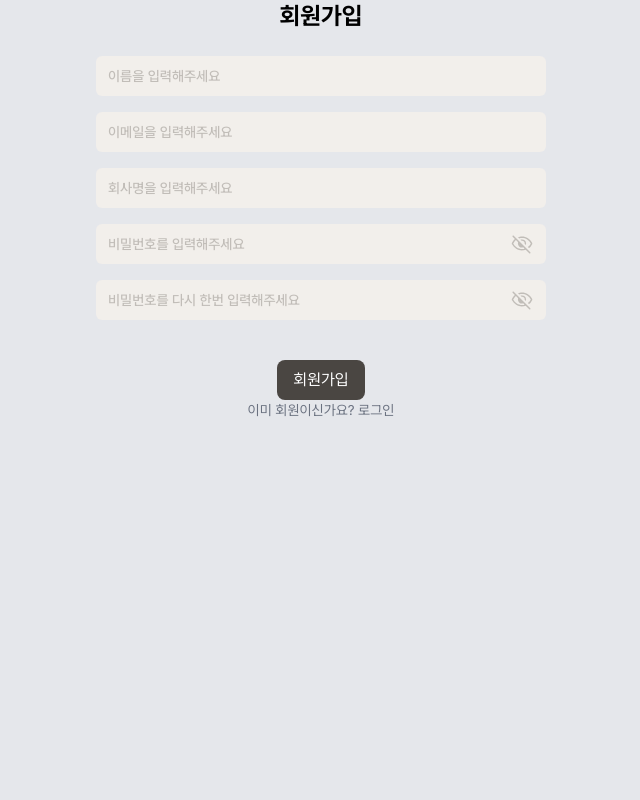
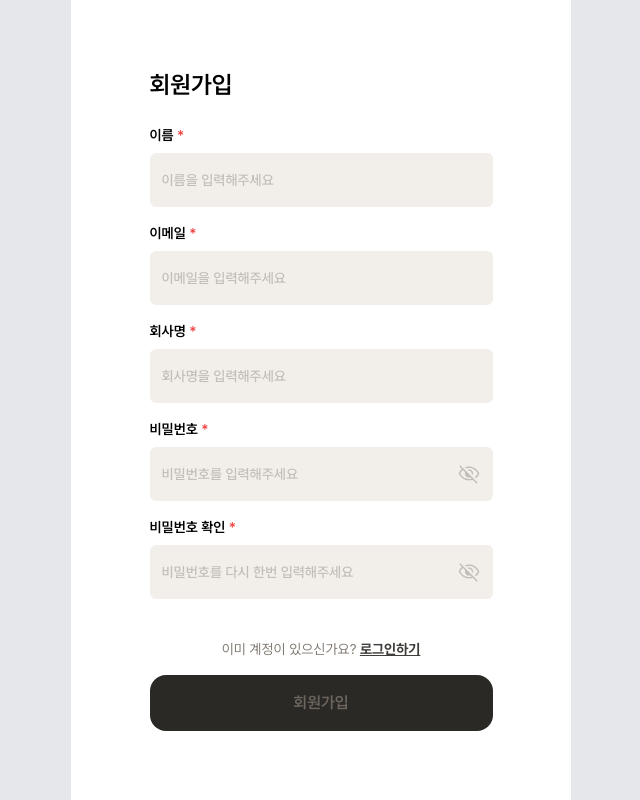
Before and after one commit to doy00/moim-platform-nextjs-typescript, a Next.js app: page /signup in a window 1280 px wide. Shown: the whole page, without its empty margins (319-959 px from the left). Built offline with nearby package versions, Linux system fonts and the light colour scheme; no server answers.

Commit message:
style: 회원가입 페이지 스타일링

```diff
--- /dev/null
+++ b/src/components/auth/AuthQuestions.tsx
@@ -0,0 +1,19 @@
+import Link from 'next/link';
+
+interface AuthQuestionsProps {
+  type: 'signin' | 'signup';
+}
+
+export default function AuthQuestions({ type }: AuthQuestionsProps) {
+  return (
+    <p className="text-sm text-gray500">
+      {type === 'signup' ? '아직 계정이 없으신가요? ' : '이미 계정이 있으신가요? '}
+      <Link
+        href={type === 'signup' ? '/signup' : '/signin?type=email'}
+        className="underline font-bold text-gray900"
+      >
+        {type === 'signup' ? '회원가입하기' : '로그인하기'}
+      </Link>
+    </p>
+  );
+}
--- a/src/components/auth/SignUpForm.tsx
+++ b/src/components/auth/SignUpForm.tsx
@@ -3,19 +3,28 @@
 import { useSignUpMutation } from '@/hooks/auth.hook';
 import { TAuthInputs } from '@/types/auth.type';
 import { useDebounce } from '@/utils/auth-client.util';
+import { cn } from '@/utils/ui.util';
 import { useRouter } from 'next/navigation';
-import { useEffect } from 'react';
+import { useEffect, useId } from 'react';
 import { useForm } from 'react-hook-form';
+import AuthButton from './AuthButton';
+import AuthQuestions from './AuthQuestions';
 import Input from './Input';
 
 export default function SignUpForm() {
   const router = useRouter();
+  const emailId = useId();
+  const passwordId = useId();
+  const nameId = useId();
+  const companyNameId = useId();
+  const passwordConfirmId = useId();
   const {
     register,
     handleSubmit,
     watch,
     trigger,
     setValue,
+    getFieldState,
     formState: { errors },
   } = useForm<TAuthInputs>({
     mode: 'onBlur',
@@ -34,29 +43,67 @@ export default function SignUpForm() {
     if (response.message === '사용자 생성 성공') router.push('/');
   };
 
-  const password = watch('password');
-
   const debouncedValidation = useDebounce((name: keyof TAuthInputs) => {
     trigger(name);
   }, 1000);
+
+  const password = watch('password');
+
+  const { isTouched: isNameTouched, invalid: isNameInvalid } = getFieldState('name');
+  const { isTouched: isEmailTouched, invalid: isEmailInvalid } = getFieldState('email');
+  const { isTouched: isCompanyNameTouched, invalid: isCompanyNameInvalid } =
+    getFieldState('companyName');
+  const { isTouched: isPasswordTouched, invalid: isPasswordInvalid } = getFieldState('password');
+  const { isTouched: isPasswordConfirmTouched, invalid: isPasswordConfirmInvalid } =
+    getFieldState('passwordConfirm');
+
+  const isDisabled =
+    isSignUpPending ||
+    !!errors.password ||
+    !!errors.email ||
+    !!errors.companyName ||
+    !!errors.name ||
+    !!errors.passwordConfirm ||
+    !!signUpError ||
+    !isEmailTouched ||
+    isEmailInvalid ||
+    !isNameTouched ||
+    isNameInvalid ||
+    !isCompanyNameTouched ||
+    isCompanyNameInvalid ||
+    !isPasswordTouched ||
+    isPasswordInvalid ||
+    !isPasswordConfirmTouched ||
+    isPasswordConfirmInvalid;
 
   useEffect(() => {
     if (signUpError) console.error(signUpError);
   }, [signUpError]);
 
   return (
+    <div className="w-[343px] h-full min-h-dvh flex flex-col items-center justify-center py-5">
       <form
         onSubmit={handleSubmit(onSubmit)}
         className="w-full h-fit flex flex-col items-center justify-center gap-10"
       >
+        <div className="flex-1 w-full flex flex-col items-center justify-center gap-6">
+          <h3 className="text-title-1 text-left w-full font-semibold">회원가입</h3>
           {isSignUpPending && <div>로딩 중...</div>}
-      <div className="w-[90%] flex flex-col items-center justify-center gap-10">
+          <div className="w-full flex flex-col items-center justify-center gap-10">
             <div className="w-full flex flex-col gap-4">
               <div className="flex flex-col gap-2">
+                <label htmlFor={nameId} className="text-body-2-normal font-semibold">
+                  이름 <span className="text-red-500">*</span>
+                </label>
                 <Input
                   type="text"
                   placeholder="이름을 입력해주세요"
                   name="name"
+                  id={nameId}
+                  className={cn(
+                    'h-[54px]',
+                    (errors.name || signUpError) && 'focus-visible:ring-red-500',
+                  )}
                   register={register('name', {
                     required: '이름을 입력해주세요',
                     onChange: (e) => {
@@ -66,13 +113,25 @@ export default function SignUpForm() {
                     },
                   })}
                 />
-            {errors.name && <p className="text-red-500">{errors.name.message}</p>}
+                {errors.name && (
+                  <p className="text-red-500 text-label-normal font-medium">
+                    {errors.name.message}
+                  </p>
+                )}
               </div>
               <div className="flex flex-col gap-2">
+                <label htmlFor={emailId} className="text-body-2-normal font-semibold">
+                  이메일 <span className="text-red-500">*</span>
+                </label>
                 <Input
                   type="text"
                   placeholder="이메일을 입력해주세요"
                   name="email"
+                  className={cn(
+                    'h-[54px]',
+                    (errors.email || signUpError) && 'focus-visible:ring-red-500',
+                  )}
+                  id={emailId}
                   register={register('email', {
                     required: '이메일을 입력해주세요',
                     pattern: {
@@ -86,14 +145,30 @@ export default function SignUpForm() {
                     },
                   })}
                 />
-            {errors.email && <p className="text-red-500">{errors.email.message}</p>}
-            {signUpError && <p className="text-red-500">{signUpError.message}</p>}
+                {errors.email && (
+                  <p className="text-red-500 text-label-normal font-medium">
+                    {errors.email.message}
+                  </p>
+                )}
+                {signUpError && (
+                  <p className="text-red-500 text-label-normal font-medium">
+                    {signUpError.message}
+                  </p>
+                )}
               </div>
               <div className="flex flex-col gap-2">
+                <label htmlFor={companyNameId} className="text-body-2-normal font-semibold">
+                  회사명 <span className="text-red-500">*</span>
+                </label>
                 <Input
                   type="text"
                   placeholder="회사명을 입력해주세요"
                   name="companyName"
+                  id={companyNameId}
+                  className={cn(
+                    'h-[54px]',
+                    (errors.companyName || signUpError) && 'focus-visible:ring-red-500',
+                  )}
                   register={register('companyName', {
                     required: '회사명을 입력해주세요',
                     onChange: (e) => {
@@ -103,13 +178,25 @@ export default function SignUpForm() {
                     },
                   })}
                 />
-            {errors.companyName && <p className="text-red-500">{errors.companyName.message}</p>}
+                {errors.companyName && (
+                  <p className="text-red-500 text-label-normal font-medium">
+                    {errors.companyName.message}
+                  </p>
+                )}
               </div>
               <div className="flex flex-col gap-2">
+                <label htmlFor={passwordId} className="text-body-2-normal font-semibold">
+                  비밀번호 <span className="text-red-500">*</span>
+                </label>
                 <Input
                   type="password"
                   placeholder="비밀번호를 입력해주세요"
                   name="password"
+                  id={passwordId}
+                  className={cn(
+                    'h-[54px]',
+                    (errors.password || signUpError) && 'focus-visible:ring-red-500',
+                  )}
                   register={register('password', {
                     required: '비밀번호를 입력해주세요',
                     pattern: {
@@ -123,17 +210,29 @@ export default function SignUpForm() {
                     },
                   })}
                 />
-            {errors.password && <p className="text-red-500">{errors.password.message}</p>}
+                {errors.password && (
+                  <p className="text-red-500 text-label-normal font-medium">
+                    {errors.password.message}
+                  </p>
+                )}
               </div>
               <div className="flex flex-col gap-2">
+                <label htmlFor={passwordConfirmId} className="text-body-2-normal font-semibold">
+                  비밀번호 확인 <span className="text-red-500">*</span>
+                </label>
                 <Input
                   type="password"
                   placeholder="비밀번호를 다시 한번 입력해주세요"
                   name="passwordConfirm"
+                  id={passwordConfirmId}
+                  className={cn(
+                    'h-[54px]',
+                    (errors.passwordConfirm || signUpError) && 'focus-visible:ring-red-500',
+                  )}
                   register={register('passwordConfirm', {
                     required: '비밀번호를 다시 한번 입력해주세요',
                     validate: (value) => {
-                  if (value === password) return true;
+                      if (value === password) return '비밀번호가 일치합니다';
                       return '비밀번호가 일치하지 않습니다.';
                     },
                     onChange: (e) => {
@@ -143,16 +242,35 @@ export default function SignUpForm() {
                     },
                   })}
                 />
-            {errors.passwordConfirm && (
-              <p className="text-red-500">{errors.passwordConfirm.message}</p>
+                {errors.passwordConfirm?.message === '비밀번호가 일치하지 않습니다.' && (
+                  <p className="text-red-500 text-label-normal font-medium">
+                    {errors.passwordConfirm.message}
+                  </p>
+                )}
+                {errors.passwordConfirm?.message === '비밀번호가 일치합니다' && (
+                  <p className="text-green-500 text-label-normal font-medium">
+                    비밀번호가 일치합니다
+                  </p>
                 )}
               </div>
             </div>
           </div>
+        </div>
 
-      <button className="bg-gray800 text-white rounded-lg px-4 py-2" type="submit">
+        <div className="w-full flex flex-col items-center justify-center gap-4">
+          <AuthQuestions type="signin" />
+          <AuthButton
+            className={cn(
+              'bg-gray950 text-white rounded-2xl h-[56px] text-body-1-normal font-semibold',
+              isDisabled ? 'text-gray600 cursor-not-allowed' : 'text-gray200',
+            )}
+            disabled={isDisabled}
+            type="submit"
+          >
             회원가입
-      </button>
+          </AuthButton>
+        </div>
       </form>
+    </div>
   );
 }
--- a/src/components/auth/index.ts
+++ b/src/components/auth/index.ts
@@ -1,4 +1,5 @@
 export { default as AuthButton } from './AuthButton';
+export { default as AuthQuestions } from './AuthQuestions';
 export { default as DudemeetLogo } from './DudemeetLogo';
 export { default as Eye } from './Eye';
 export { default as EyeSlash } from './EyeSlash';
--- a/src/containers/auth/SignUpContainer.tsx
+++ b/src/containers/auth/SignUpContainer.tsx
@@ -1,18 +1,11 @@
 'use client';
 
 import { SignUpForm } from '@/components/auth';
-import Link from 'next/link';
 
 export default function SignUpContainer() {
   return (
-    <div className="w-full h-full flex flex-col items-center justify-center">
-      <div className="flex flex-col items-center justify-center gap-2 pb-6">
-        <h1 className="text-title-1 font-bold">회원가입</h1>
-      </div>
+    <div className="w-full h-auto min-h-dvh flex flex-col items-center justify-center bg-white">
       <SignUpForm />
-      <p className="text-sm text-gray-500">
-        이미 회원이신가요? <Link href="/signin">로그인</Link>
-      </p>
     </div>
   );
 }
```
Also changed, not shown: src/components/auth/SelectAuth.tsx (+6 -5 lines), src/components/auth/SignInForm.tsx (+2 -7 lines), src/containers/auth/SignInContainer.tsx (+6 -19 lines), src/hooks/auth.hook.ts (+0 -9 lines). Lines whose indentation alone changed are shown as unchanged.
